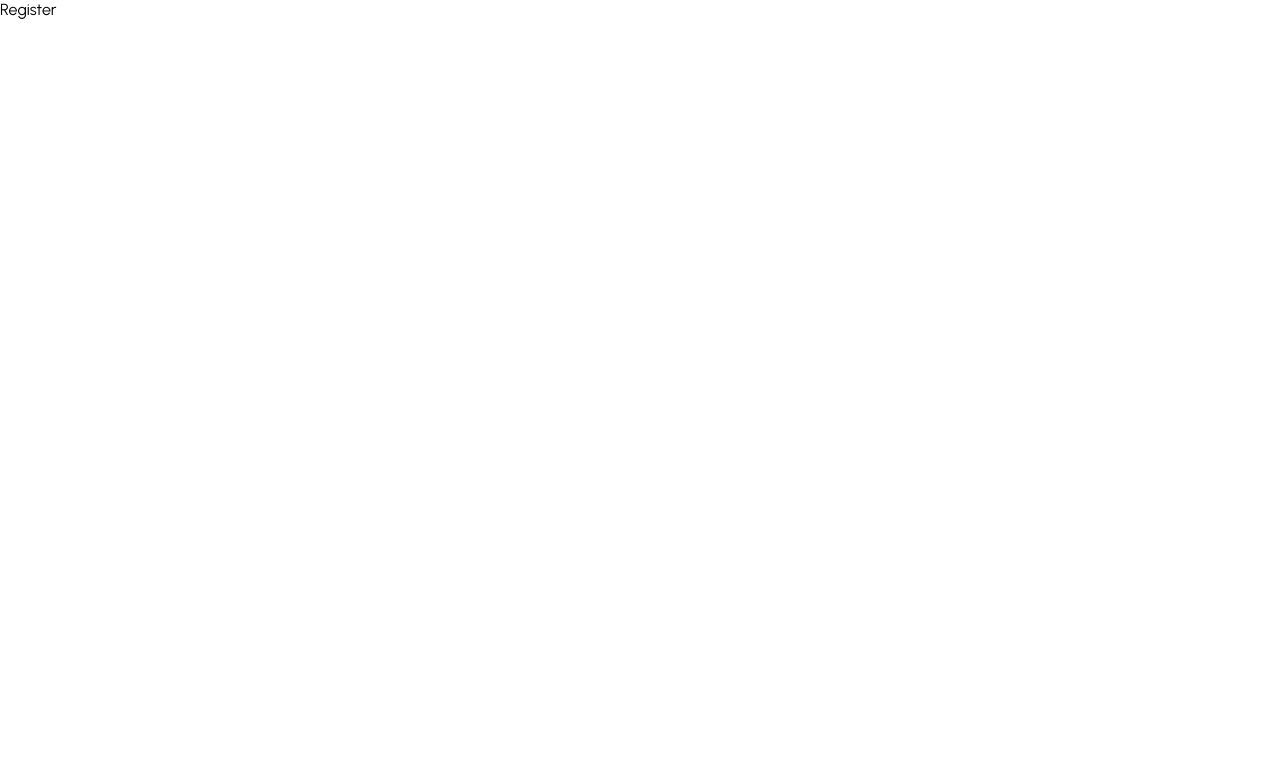
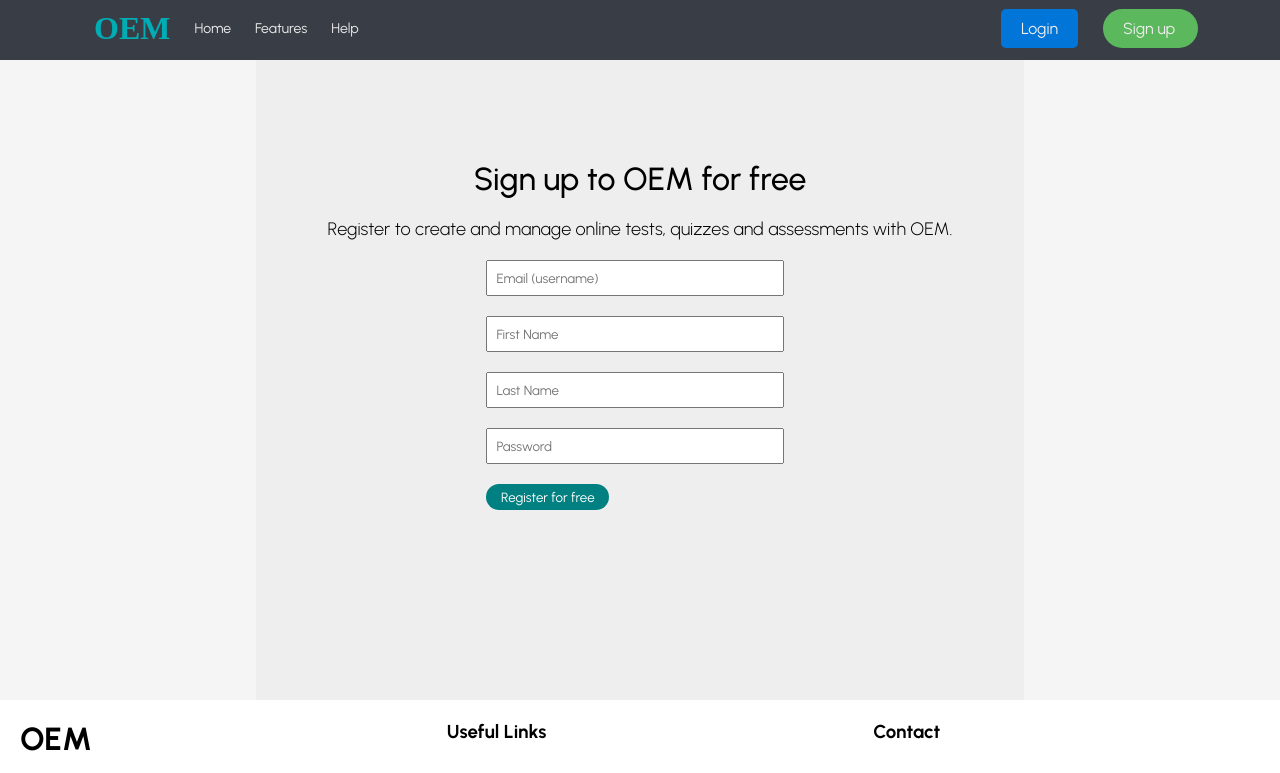
Before and after one commit to MadonisP/Quiz-app-remastered, a React (Create React App) app: page /register in a window 1280 px wide. Shown: the top 773 px of the page. Built offline with nearby package versions, Linux system fonts and the light colour scheme; a web font is replaced by a local one.

Commit message:
Register page css complated

```diff
--- a/src/pages/Register.jsx
+++ b/src/pages/Register.jsx
@@ -1,8 +1,86 @@
-import React from 'react'
+import Navbar from "../components/Navbar";
+import Footer from '../components/Footer';
+import styled from 'styled-components'
+
+const Container = styled.div`
+width:100vw;
+height:80vh;
+display: flex;
+align-items: center;
+justify-content: center;
+background-color:whitesmoke;
+`
+const Wrapper = styled.div`
+width:60%;
+height:100%;
+padding:20 px;
+align-items: center;
+justify-content: center;
+background-color:#EEEEEE;
+`
+const HeroTitle = styled.h1`
+font-size:32px;
+font-weight:500;
+text-align:center;
+padding-top:100px;
+padding-bottom:20px;
+`
+const Title = styled.h3`
+font-size:18px;
+font-weight:300;
+text-align:center;
+`
+
+const Form = styled.form`
+display: flex;
+flex-wrap: wrap;
+`
+const Input = styled.input`
+flex:1;
+margin:20px 10px 0px 0px;
+padding:8px;
+`
+const Button = styled.button`
+min-width:40%;
+border:none;
+border-radius:15px;
+margin:20px 10px 0px 0px;
+padding:5px;
+background-color:teal;
+color:white;
+cursor:pointer;
+`
+const FormWrapper = styled.div`
+width:40%;
+margin:auto;
+display: flex;
+align-items: center;
+justify-content:center;
+flex-wrap: wrap;
+boder:1px solid black
+`
 
 const Register = () => {
   return (
-    <div>Register</div>
+    <>
+      <Navbar />
+      <Container>
+        <Wrapper>
+          <HeroTitle>Sign up to OEM for free</HeroTitle>
+          <Title>Register to create and manage online tests, quizzes and assessments with OEM.</Title>
+          <FormWrapper>
+            <Form>
+              <Input placeholder="Email (username)" />
+              <Input placeholder="First Name" />
+              <Input placeholder="Last Name" />
+              <Input placeholder="Password" />
+              <Button>Register for free</Button>
+            </Form>
+          </FormWrapper>
+        </Wrapper>
+      </Container>
+      <Footer />
+    </>
   )
 }
 
```
